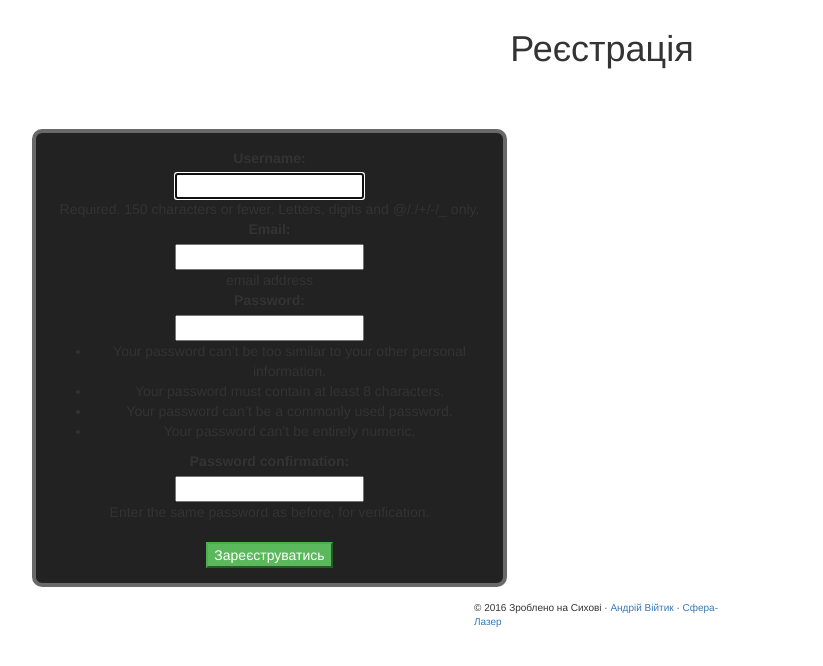
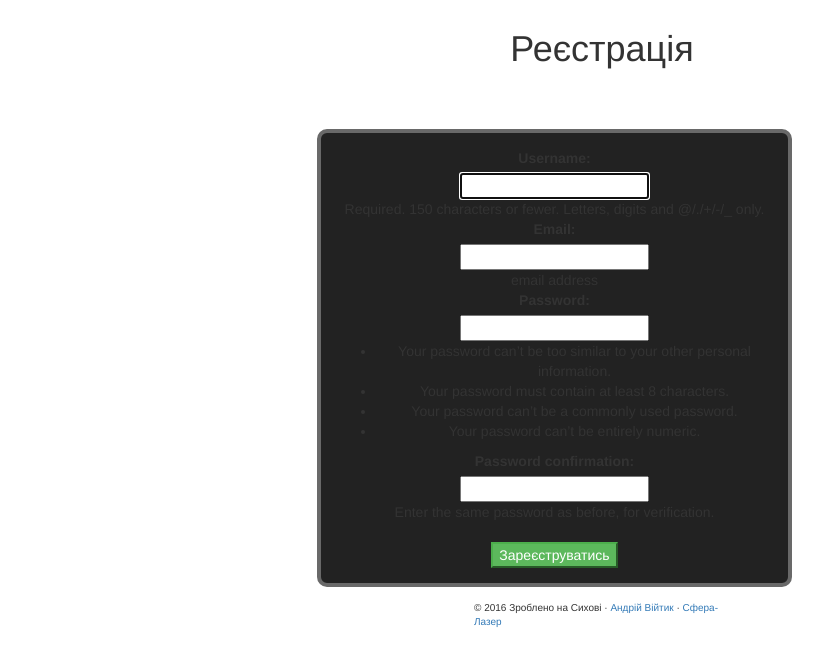
Before and after one commit to mushroom2/laserSite, a Django app: page /register/ in a window 1280 px wide. Shown: the part 51-717 px from the top of the page, without its empty margins (38-861 px from the left). Run offline with Django 3.2, Linux system fonts and the light colour scheme; parts of the project's set-up code (start-up, migrations or seed data) failed here and were passed over; some libraries are stand-ins or nearby versions.

Commit message:
register form design start

```diff
--- a/blog/static/blog/style.css
+++ b/blog/static/blog/style.css
@@ -252,3 +252,13 @@ border-radius: 10px;
     border-radius: 10px;
 
 }
+#centrform {
+    /*  только для col-md-5 */
+    margin-top: 50px;
+    border: 4px solid dimgray;
+    background: #222222;
+    border-radius: 10px;
+    padding: 15px;
+    text-align: center;
+    margin-left: 25%;
+}
--- a/blog/templates/blog/userlogin.html
+++ b/blog/templates/blog/userlogin.html
@@ -7,7 +7,8 @@
 <body>
 {% extends 'magaz/base.html' %}
 {% block content %}
-    <form id="simpleform" class="col-md-5"  method="post" action="{% url 'userlogin' %}">
+    <h1>Авторизація</h1>
+    <form id="centrform" class="col-md-5"  method="post" action="{% url 'userlogin' %}">
             {% csrf_token %}
             <label for="userlogin_username">Ім"я користувача</label>
             <br />
@@ -20,7 +21,7 @@
 
             <input class="btn-success" type="submit" value="Вхід" id="form-button" />
         </form>
-
+    </div>
 {% endblock %}
 </body>
 </html>
--- a/registration/templates/registration/registration_form.html
+++ b/registration/templates/registration/registration_form.html
@@ -4,7 +4,7 @@
 {% endblock %}
 {% block content %}
 <h1>Реєстрація</h1>
-<form method="post" id="simpleform" action="" class="col-md-5">
+<form method="post" id="centrform" action="" class="col-md-5">
 {% csrf_token %}
 <dl class="register">
 {% for field in form %}
```
